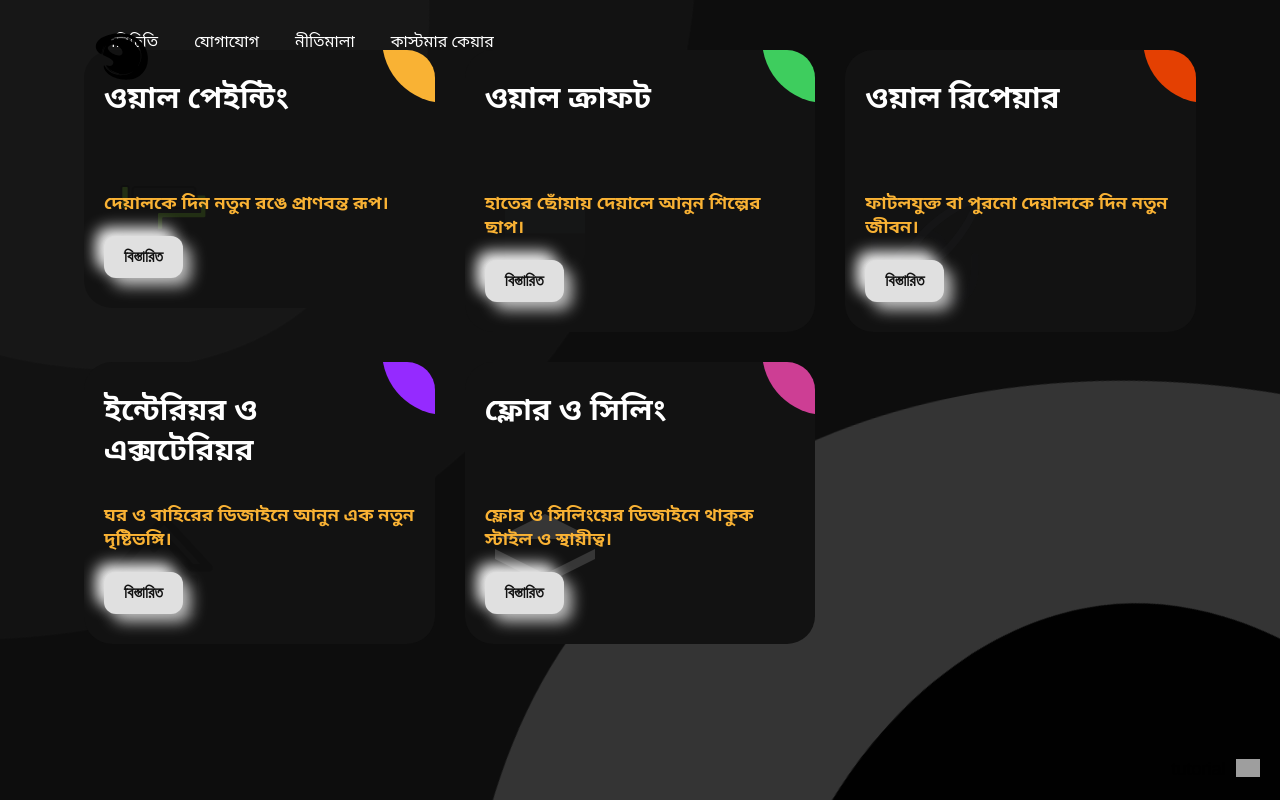
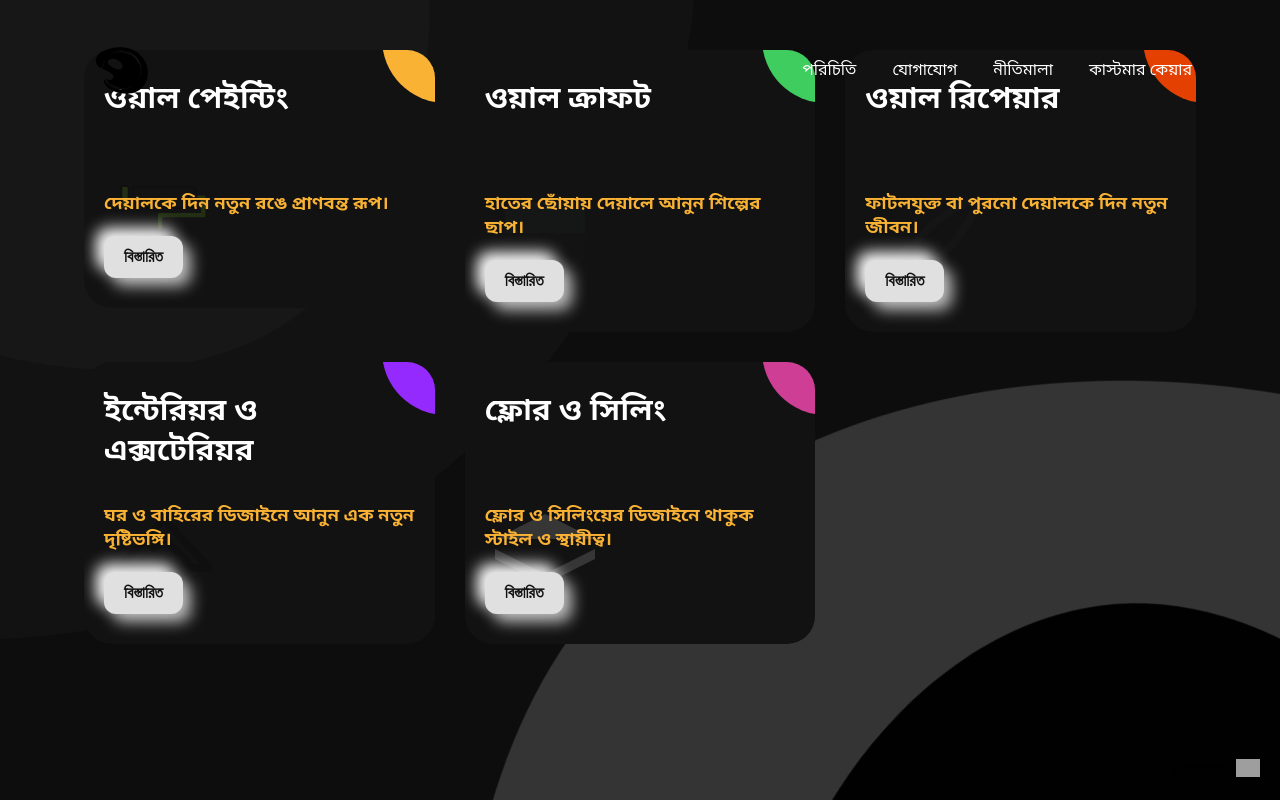
Before and after one commit to AMS-SHABAB/Draw-portal, a plain HTML site: page index.html in a window 1280 px wide. Drawn offline with Linux system fonts and the light colour scheme; grey boxes are pictures that could not be loaded.

Commit message:
Update style.css

```diff
--- a/style.css
+++ b/style.css
@@ -101,11 +101,6 @@ a img.icon {
       box-shadow: 0 8px 24px rgba(0, 0, 0, 0.25);
     }
 
-    .logo {
-  position: absolute;
-  width: 50px;
-      height: 50px;
-}
  .nav-links {
       display: flex;
       gap: 20px;
```
